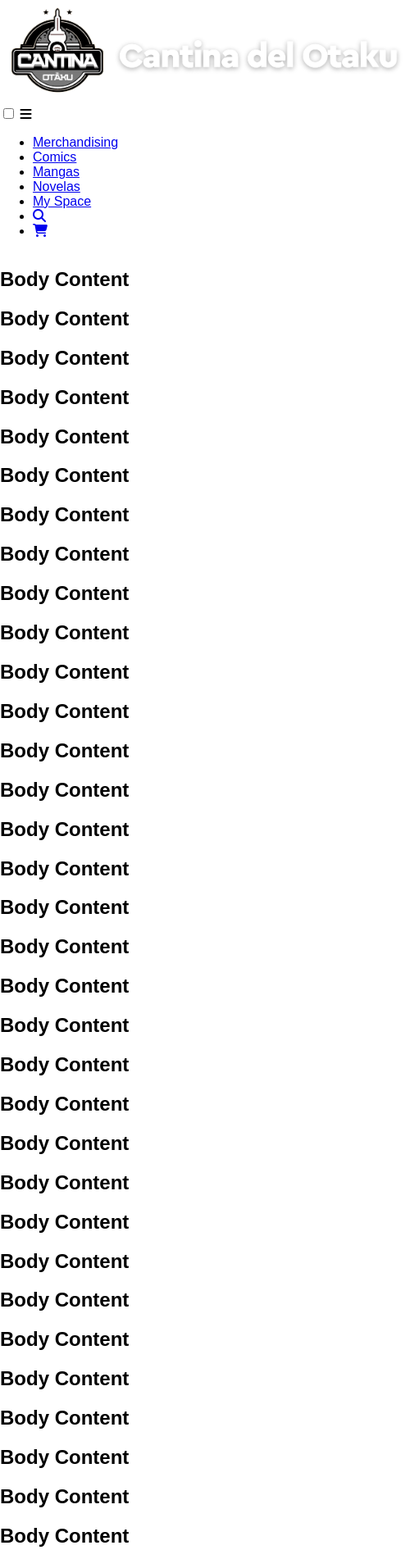
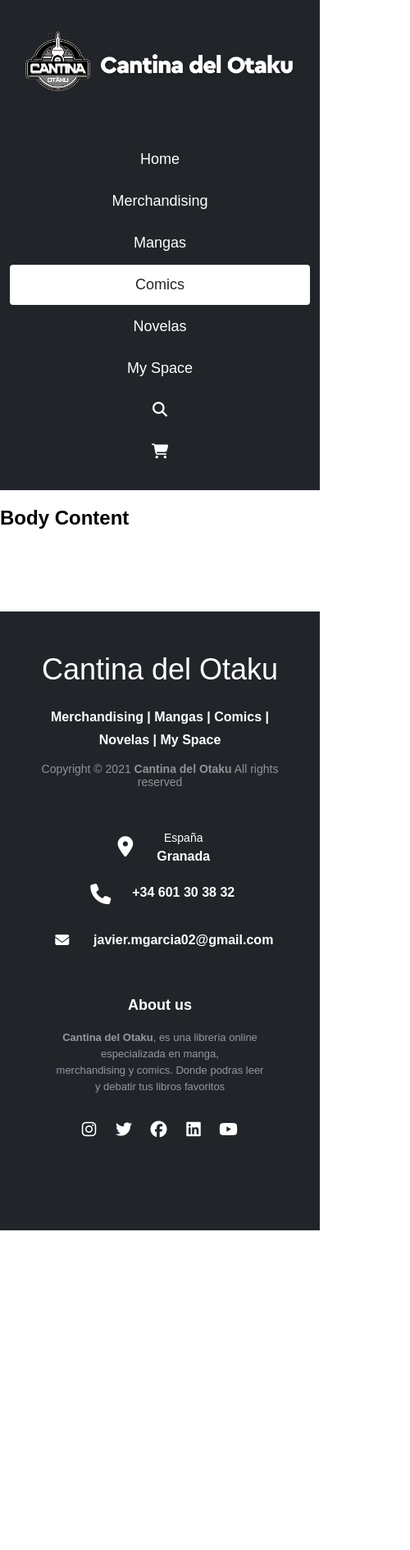
Before and after one commit to Clonico00/cantinadelotakuBS, a plain HTML site: page indexComics.html in a window 390 px wide. Shown: the top 1891 px of the page at 82% size, 500 px wide, since content can reach past the window. After the commit the page ends 1501 px from the top, so only its background shows below. Drawn offline with Linux system fonts and the light colour scheme.

Commit message:
updates header/footer

```diff
--- a/indexComics.html
+++ b/indexComics.html
@@ -14,63 +14,26 @@
 <body>
 <header>
     <nav>
-        <a href="#">
-            <img height="125px" src="img/cantinaOtaku1%20(002).png" width="500px">
-        </a>
-        <input id="click" type="checkbox">
-        <label class="menu-btn" for="click">
-            <i class="fas fa-bars"></i>
-        </label>
-        <ul>
-            <li><a class="active" href="#">Merchandising</a></li>
-            <li><a href="#">Comics</a></li>
-            <li><a href="#">Mangas</a></li>
-            <li><a href="#">Novelas</a></li>
-            <li><a href="#">My Space</a></li>
-            <li><a href="#"><i class="fa-solid fa-magnifying-glass"></i></a></li>
-            <li><a href="#"><i class="fa-solid fa-cart-shopping"></i></a></li>
-        </ul>
+        <div class="header">
+            <a href="#">
+                <img class="responsive" src="img/cantinaOtaku1%20(002).png" alt="logo">
+            </a>
+            <div class="header-right">
+                <a href="index.html">Home</a>
+                <a href="indexMerchandising.html">Merchandising</a>
+                <a href="indexMangas.html">Mangas</a>
+                <a class="active"  href="indexComics.html">Comics</a>
+                <a href="indexNovelas.html">Novelas</a>
+                <a href="#">My Space</a>
+                <a href="#"><i class="fa-solid fa-magnifying-glass"></i></a>
+                <a href="#"><i class="fa-solid fa-cart-shopping"></i></a>
+            </div>
+        </div>
+
     </nav>
 </header>
-
-
 <article>
 
-    <h1>Body Content</h1>
-    <h1>Body Content</h1>
-    <h1>Body Content</h1>
-    <h1>Body Content</h1>
-    <h1>Body Content</h1>
-    <h1>Body Content</h1>
-    <h1>Body Content</h1>
-    <h1>Body Content</h1>
-    <h1>Body Content</h1>
-    <h1>Body Content</h1>
-    <h1>Body Content</h1>
-    <h1>Body Content</h1>
-    <h1>Body Content</h1>
-    <h1>Body Content</h1>
-    <h1>Body Content</h1>
-    <h1>Body Content</h1>
-    <h1>Body Content</h1>
-    <h1>Body Content</h1>
-    <h1>Body Content</h1>
-    <h1>Body Content</h1>
-    <h1>Body Content</h1>
-    <h1>Body Content</h1>
-    <h1>Body Content</h1>
-    <h1>Body Content</h1>
-    <h1>Body Content</h1>
-    <h1>Body Content</h1>
-    <h1>Body Content</h1>
-    <h1>Body Content</h1>
-    <h1>Body Content</h1>
-    <h1>Body Content</h1>
-    <h1>Body Content</h1>
-    <h1>Body Content</h1>
-    <h1>Body Content</h1>
-    <h1>Body Content</h1>
-    <h1>Body Content</h1>
     <h1>Body Content</h1>
 
 
--- a/styles/navBarStyles.css
+++ b/styles/navBarStyles.css
@@ -50,10 +50,12 @@ body {
     .header a {
         float: none;
         display: block;
-        text-align: left;
+        text-align: center;
     }
 
     .header-right {
         float: none;
+        margin-top: 2em;
+
     }
 }
```
Also changed, not shown: index.html (+6 -6 lines), indexMangas.html (+16 -53 lines), indexMerchandising.html (+16 -53 lines), indexNovelas.html (+16 -53 lines).
